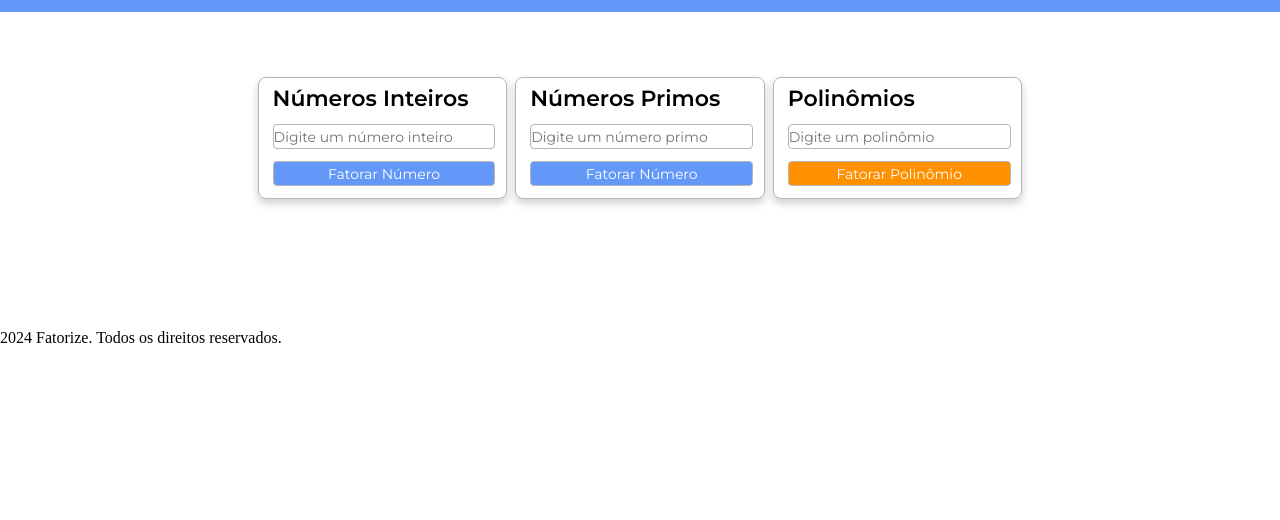
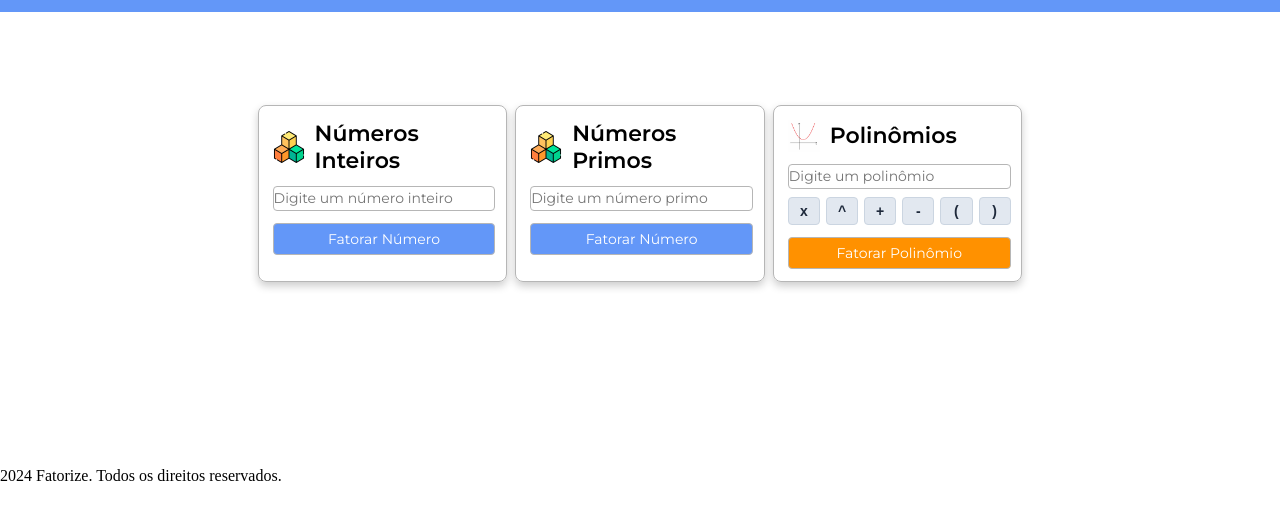
Before and after one commit to vieiratechbr/fatorize, a plain HTML site: page index.html in a window 1280 px wide. Shown: the part 50-570 px from the top of the page. Drawn offline with Linux system fonts and the light colour scheme.

Commit message:
add: function in polynomial

```diff
--- a/index.html
+++ b/index.html
@@ -26,18 +26,26 @@
 
 <div class="calculos">
     <div class="inteiros">
-        <h2>Números Inteiros</h2>
+        <h2><img src="cubes.png" alt="Ícone de Números Inteiros"> Números Inteiros</h2>
         <input type="text" id="input-inteiros" placeholder="Digite um número inteiro">
         <button id="calcular-inteiros">Fatorar Número</button>
     </div>
     <div class="primos">
-        <h2>Números Primos</h2>
+        <h2><img src="cubes.png" alt="Ícone de Números Primos">Números Primos</h2>
         <input type="text" id="input-primos" placeholder="Digite um número primo">
         <button id="calcular-primos">Fatorar Número</button>
     </div>
     <div class="polinômios">
-        <h2>Polinômios</h2>
+        <h2><img src="polynomial.png" alt="Ícone de Polinômios">Polinômios</h2>
         <input type="text" id="input-polinomios" placeholder="Digite um polinômio">
+        <div class="teclado-atalhos">
+            <button type="button" onclick="inserirSimbolo('x')">x</button>
+            <button type="button" onclick="inserirSimbolo('^')">^</button>
+            <button type="button" onclick="inserirSimbolo('+')">+</button>
+            <button type="button" onclick="inserirSimbolo('-')">-</button>
+            <button type="button" onclick="inserirSimbolo('(')">(</button>
+            <button type="button" onclick="inserirSimbolo(')')">)</button>
+        </div>
         <button id="calcular-polinomios">Fatorar Polinômio</button>
     </div>
 </div>
--- a/script.js
+++ b/script.js
@@ -18,3 +18,11 @@ function esconderLoader() {
     book.classList.add('hidden');
   }
 }
+
+function inserirSimbolo(simbolo) {
+    const input = document.getElementById('input-polinomios');
+
+    input.value += simbolo;
+
+    input.focus();
+}
--- a/style.css
+++ b/style.css
@@ -107,12 +107,13 @@
 
 .calculos h2 {
     display: flex;
-    justify-content: left;
+    align-items: center;
+    gap: 10px;
     font-size: 22px;
     font-family: Montserrat, sans-serif;
-    margin-left: 14px;
-    margin-top: 7px;
     font-weight: 600;
+    padding: 14px 14px 0 14px;
+    margin: 0;
 }
 
 .calculos input {
@@ -136,7 +137,7 @@
     font-size: 14px;
     font-family: Montserrat, sans-serif;
     width: 90%;
-    height: 25px;
+    height: 32px;
     background-color: #6397F8;
     color: white;
     cursor: pointer;
@@ -152,13 +153,13 @@
     font-size: 14px;
     font-family: Montserrat, sans-serif;
     width: 90%;
-    height: 25px;
+    height: 32px;
     background-color: #6397F8;
     color: white;
     cursor: pointer;
 }
 
-.polinômios button {
+.polinômios button#calcular-polinomios {
     margin-left: 14px;
     margin-top: 12px;
     margin-bottom: 12px;
@@ -167,15 +168,10 @@
     font-size: 14px;
     font-family: Montserrat, sans-serif;
     width: 90%;
-    height: 25px;
+    height: 32px;
     background-color: #ff9100;
     color: white;
     cursor: pointer;
-}
-
-.calculos button:hover {
-    background-color: #078f1d;
-    transition: background-color 0.3s ease;
 }
 
 .inteiros {
@@ -187,6 +183,13 @@
     border-radius: 8px;
 }
 
+.inteiros img {
+    width: 32px;
+    height: auto;
+    margin: 0;
+    display: block;
+}
+
 .primos {
     grid-row: span 2 / span 2;
     grid-column-start: 3;
@@ -196,6 +199,12 @@
     border-radius: 8px;
 }
 
+.primos img {
+    width: 32px;
+    height: auto;
+    margin: 0;
+    display: block;
+}
 
 .polinômios {
     grid-row: span 2 / span 2;
@@ -205,6 +214,39 @@
     border: 1px solid #b6b6b6;
     border-radius: 8px;
 }
+
+.polinômios img {
+    width: 32px;
+    height: auto;
+    margin: 0;
+    display: block;
+}
+
+.teclado-atalhos {
+    display: flex;
+    gap: 6px;
+    margin-left: 14px;
+    margin-top: 8px;
+    width: 90%;
+}
+
+.teclado-atalhos button {
+    flex: 1;
+    height: 28px;
+    background-color: #e2e8f0;
+    color: #1e293b;
+    border: 1px solid #cbd5e1;
+    border-radius: 4px;
+    font-size: 14px;
+    font-weight: 600;
+    cursor: pointer;
+    margin: 0 !important;
+}
+
+.teclado-atalhos button:hover {
+    background-color: #cbd5e1;
+}
+
 
 
 /* From Uiverse.io by anand_4957 */
```
Also changed, not shown: cubes.png (added), polynomial.png (added).
